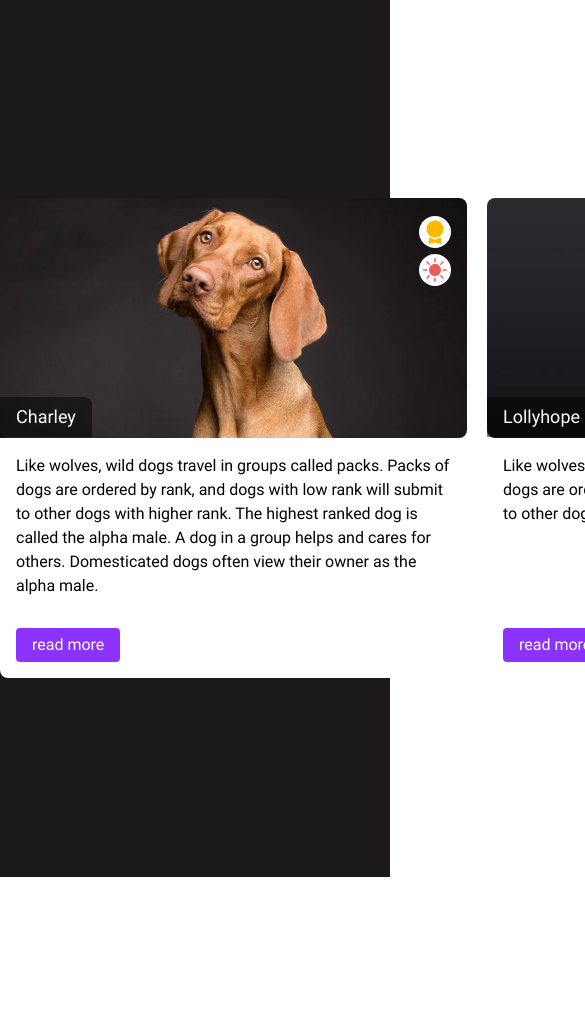
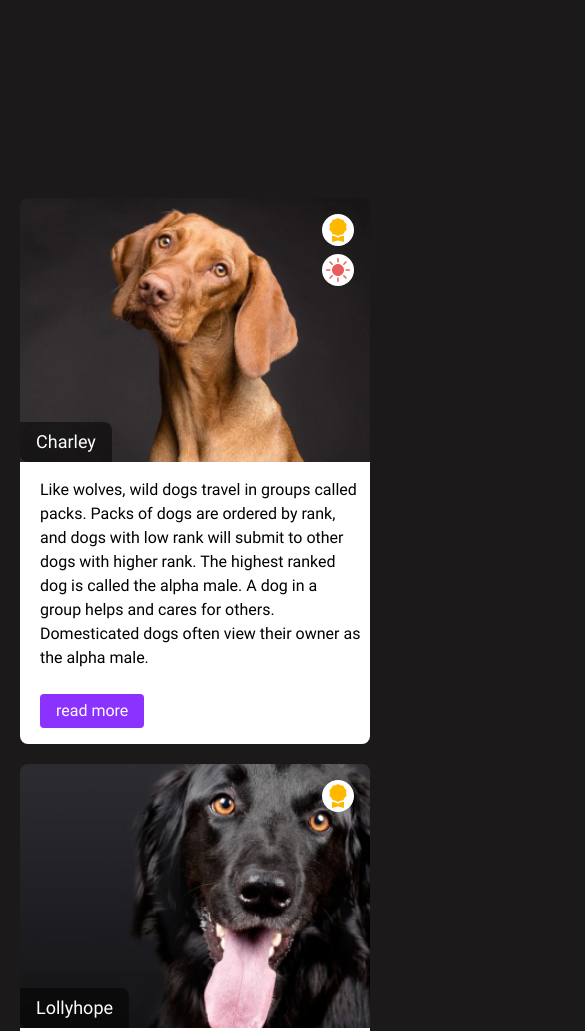
Before and after one commit to father-fury/dz-1, a plain HTML site: page index.html in a window 390 px wide. Shown: the top 1031 px of the page, 585 px wide, since content can reach past the window. Before the commit the page ends 877 px from the top, so only its background shows below. Drawn offline with Linux system fonts and the light colour scheme.

Commit message:
dz#2 commit 1

```diff
--- a/index.html
+++ b/index.html
@@ -3,6 +3,7 @@
 
 <head>
     <meta charset="utf-8">
+    <meta name="viewport" content="width=device-width, initial-scale=1">
     <link rel="stylesheet" href="./style/normalize.css">
     <link rel="stylesheet" href="./style/style.css">
     <title>DOGS</title>
--- a/style/style.css
+++ b/style/style.css
@@ -16,24 +16,20 @@
 body {
   font-family: 'Roboto', 'Arial', 'sans-serif';
   color: #000;
-}
-
-.animals {
-  min-height: 877px;
   background: #1B191A;
-  margin-left: auto;
-  margin-right: auto;
 }
 
 .container {
   max-width: 1480px;
   margin-left: auto;
   margin-right: auto;
+  padding-left: 20px;
+  padding-right: 20px;
 }
 
 .card-list {
   display: grid;
-  grid-template-columns: 467px 467px 467px;
+  grid-template-columns: repeat(3, 1fr);
   padding-top: 198px;
   gap: 20px;
 }
@@ -52,36 +48,43 @@ body {
 
 .card__top {
   flex-shrink: 0;
+  position: relative;
   max-height: 240px;
 }
 
 .card__img {
-  border-radius: 8px 8px;
+  border-radius: 8px 8px 0 0;
+  display: block;
+  width: 100%;
+  object-fit: cover;
 }
 
 .card__rewards {
   position: absolute;
   list-style: none;
   top: 16px;
+  right: 16px;
 }
 
 .card__reward {
   display: block;
-  position: relative;
-  margin-bottom: 2px;
-  top: 200px;
-  left: 419px;
+  margin-bottom: 8px;
+}
+
+.card__reward-icon {
+  display: block;
 }
 
 .card__name {
   position: absolute;
-  top: 397px;
+  bottom: 0;
+  left: 0;
   font-weight: 500;
   font-size: 18px;
   line-height: 24px;
   padding: 8px 16px 8px 16px;
   background: rgba(0, 0, 0, 0.5);
-  border-radius: 0px 8px 0px 0px;
+  border-radius: 0px 8px 0px 8px;
   color: #FFF;
 }
 
@@ -92,16 +95,17 @@ body {
   flex-direction: column;
   flex-grow: 1;
   align-items: flex-start;
+  padding: 16px;
 }
 
 .card__description {
   color: #000;
   flex-grow: 1;
-  padding: 16px 16px 16px 16px;
   font-style: normal;
   font-weight: 400;
   font-size: 16px;
   line-height: 24px;
+  margin-bottom: 24px;
 }
 
 .btn {
@@ -113,6 +117,76 @@ body {
 
 .card__btn {
   align-self: flex-start;
-  margin-bottom: 16px;
-  margin-left: 16px;
 }
+
+@media (max-width: 1600px) {
+  .card-list {
+    grid-template-columns: repeat(2, 1fr);
+  }
+
+  .card {
+    flex-direction: row;
+  }
+
+  .card__img {
+    width: 345px;
+    height: 264px;
+    border-radius: 8px 0 0 8px;
+
+  }
+
+  .card-list__item {
+    min-height: auto;
+    max-width: 710px;
+  }
+
+  .card__top {
+    max-height: max-content;
+  }
+
+  .card__bottom {
+    border-radius: 0 8px 8px 0;
+    padding: 16px 9px 16px 20px;
+  }
+}
+
+@media (max-width: 1480px) {
+  .card-list {
+    grid-template-columns: repeat(1, 1fr);
+  }
+
+  .card-list__item {
+    margin: 0 auto;
+  }
+}
+
+@media (max-width: 750px) {
+  .card-list {
+    grid-template-columns: repeat(1, 1fr);
+  }
+
+  .card {
+      flex-direction: column;
+    }
+
+  .card__img {
+    border-radius: 8px 8px 0 0;
+    width: 100%;
+    object-fit: cover;
+
+  }
+
+  .card-list__item {
+    min-height: auto;
+    max-width: 710px;
+  }
+
+  .card__top {
+    max-height: max-content;
+  }
+
+  .card__bottom {
+    border-radius: 0 0 8px 8px;
+    padding: 16px 9px 16px 20px;
+  }
+}
```
